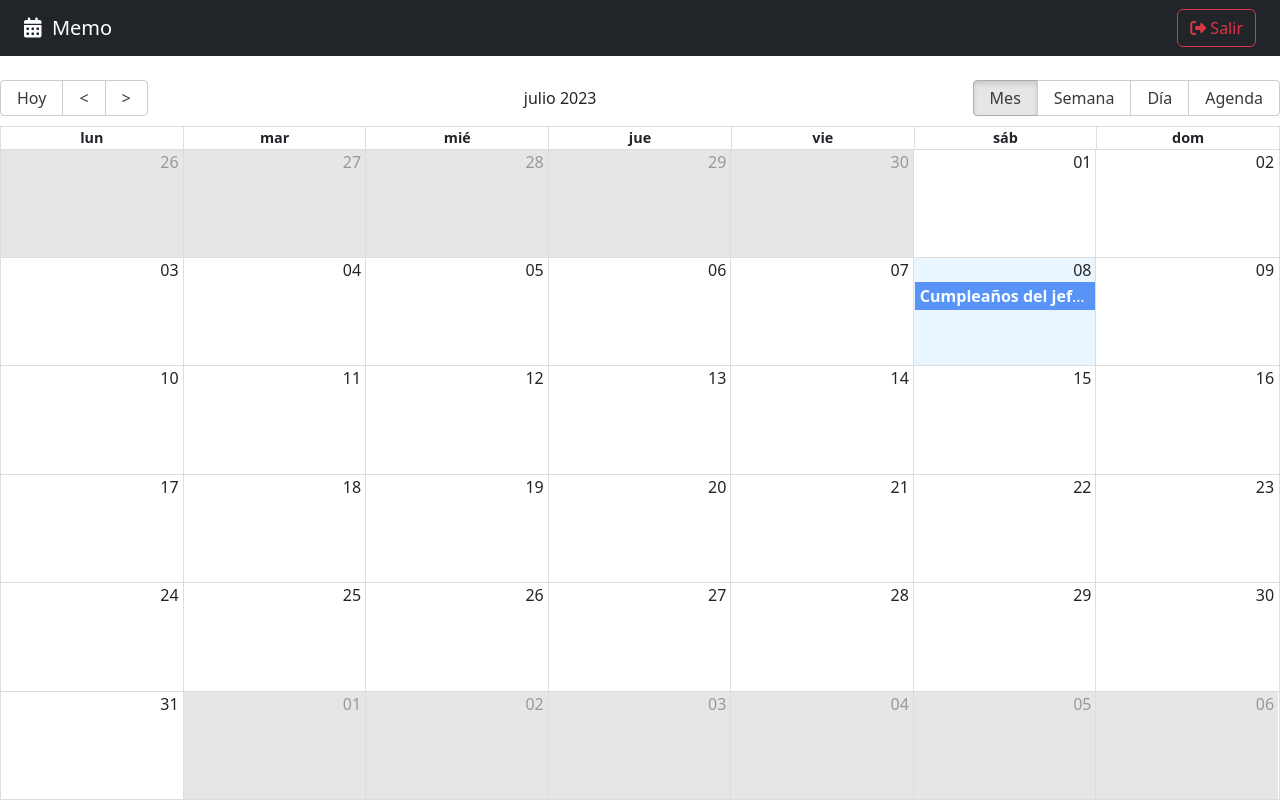
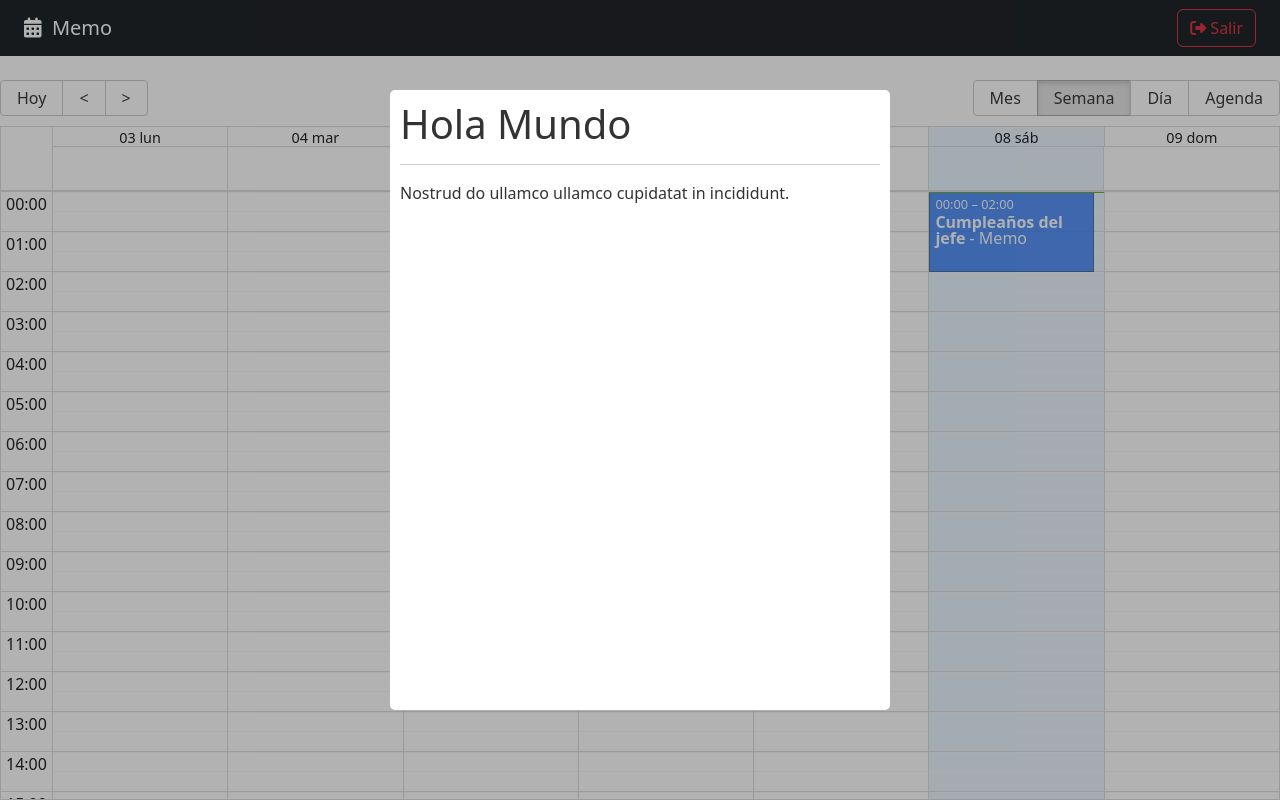
Before and after one commit to MemoSan27/calendar-app, a React (Vite) app: page / in a window 1280 px wide. Built offline with nearby package versions, Linux system fonts and the light colour scheme.

Commit message:
CalendarPage.jsx Modal implementado

```diff
--- a/package.json
+++ b/package.json
@@ -14,6 +14,7 @@
     "react": "^18.2.0",
     "react-big-calendar": "^1.8.1",
     "react-dom": "^18.2.0",
+    "react-modal": "^3.16.1",
     "react-router-dom": "6"
   },
   "devDependencies": {
--- /dev/null
+++ b/src/calendar/components/CalendarModal.jsx
@@ -0,0 +1,41 @@
+import { useState } from 'react';
+import Modal from 'react-modal';
+
+const customStyles = {
+    content: {
+      top: '50%',
+      left: '50%',
+      right: 'auto',
+      bottom: 'auto',
+      marginRight: '-50%',
+      transform: 'translate(-50%, -50%)',
+    },
+  };
+
+  Modal.setAppElement('#root');
+
+export const CalendarModal = () => {
+
+    const [isOpen, setIsOpen] = useState(true);
+
+    const onCloseModal = () => {
+        console.log('Cerrando Modal');
+        setIsOpen(false);
+    }
+
+  return (
+    <Modal
+        isOpen={ isOpen }
+        onRequestClose={onCloseModal}
+        style={customStyles}
+        className="modal"
+        overlayClassName="modal-fondo"
+        closeTimeoutMS={ 200 }
+    >
+        <h1> Hola Mundo </h1>
+        <hr />
+
+        <p>Nostrud do ullamco ullamco cupidatat in incididunt.</p>
+    </Modal>
+  )
+}
--- a/src/calendar/index.js
+++ b/src/calendar/index.js
@@ -1,3 +1,4 @@
 export * from './pages/CalendarPage';
 export * from './components/NavBar';
 export * from './components/CalendarEvent';
+export * from './components/CalendarModal';
--- a/src/calendar/pages/CalendarPage.jsx
+++ b/src/calendar/pages/CalendarPage.jsx
@@ -3,7 +3,8 @@
 import { localizer, getMessagesES } from '../../helpers';
 
 import { addHours } from 'date-fns';
-import { NavBar, CalendarEvent } from '../';
+import { NavBar, CalendarEvent, CalendarModal } from '../';
+import { useState } from 'react';
 
 
 const events = [{
@@ -20,6 +21,8 @@
 
 export const CalendarPage = () => {
 
+  const [lastView, setLastView] = useState(localStorage.getItem('lastView') || 'week');
+
   const eventStyleGetter = ( event, start, end, isSelected ) => {
 
     const style = {
@@ -35,6 +38,18 @@
 
   }
 
+  const onDoubleClick = (event) => {
+    console.log({ doubleClick: event });
+  }
+
+  const onSelect = (event) => {
+    console.log({ click: event });
+  }
+
+  const onViewChanged = (event) => {
+    localStorage.setItem('lastView', event);
+  }
+
   return (
     <>
       <NavBar />
@@ -43,6 +58,7 @@
         culture="es"
         localizer={localizer}
         events={events}
+        defaultView={ lastView }
         startAccessor="start"
         endAccessor="end"
         style={{ height: 'calc( 100vh - 80px' }}
@@ -51,7 +67,13 @@
         components={{
           event: CalendarEvent
         }}
+        onDoubleClickEvent={ onDoubleClick }
+        onSelectEvent={ onSelect }
+        onView={ onViewChanged }
+
       />
+
+      <CalendarModal />
 
 
     </>
--- a/src/styles.css
+++ b/src/styles.css
@@ -0,0 +1,39 @@
+.ReactModalPortal > div{
+    opacity: 0;
+}
+
+.ReactModalPortal .ReactModal__Overlay {
+    align-items: center;
+    display: flex;
+    justify-content: center;
+    transition: opacity .2s ease-in-out;
+    z-index: 999;
+}
+
+.modal-fondo {
+    background-color: rgba(0, 0, 0, 0.3);
+    bottom: 0;
+    left: 0;
+    right: 0;
+    top: 0;
+    position: fixed;
+}
+
+.ReactModalPortal .ReactModal__Overlay--after-open {
+    opacity: 1;
+}
+
+.ReactModalPortal .ReactModal__Overlay--before-close {
+    opacity: 0;
+}
+
+.modal {
+    background: white;
+    border-radius: 5px;
+    color: rgb(51, 51, 51);
+    display: inline;
+    max-height: 620px;
+    max-width: 500px;
+    outline: none;
+    padding: 10px;
+}
```
Also changed, not shown: 1 other file (tests, documents, lock files or other folders).
